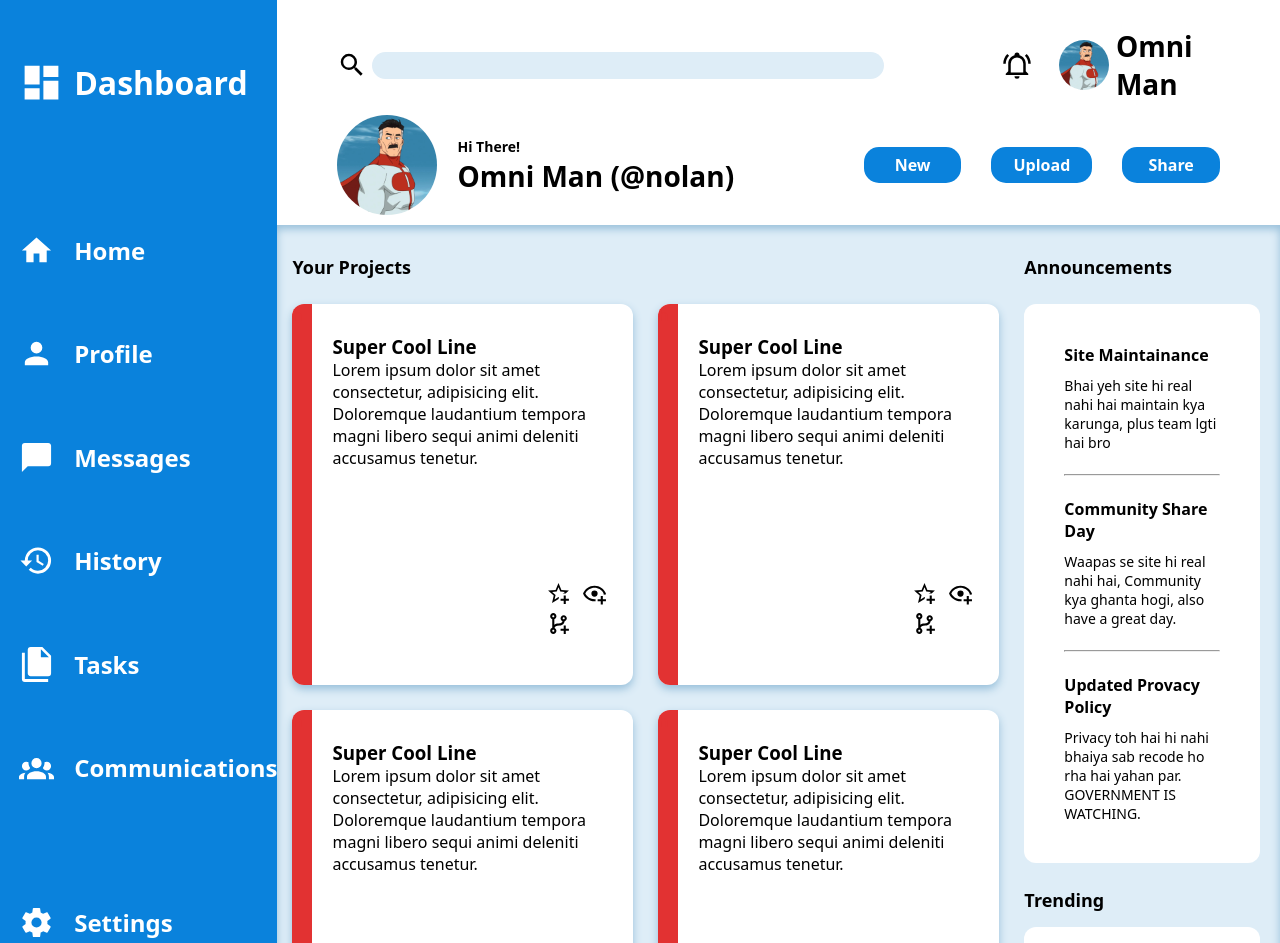
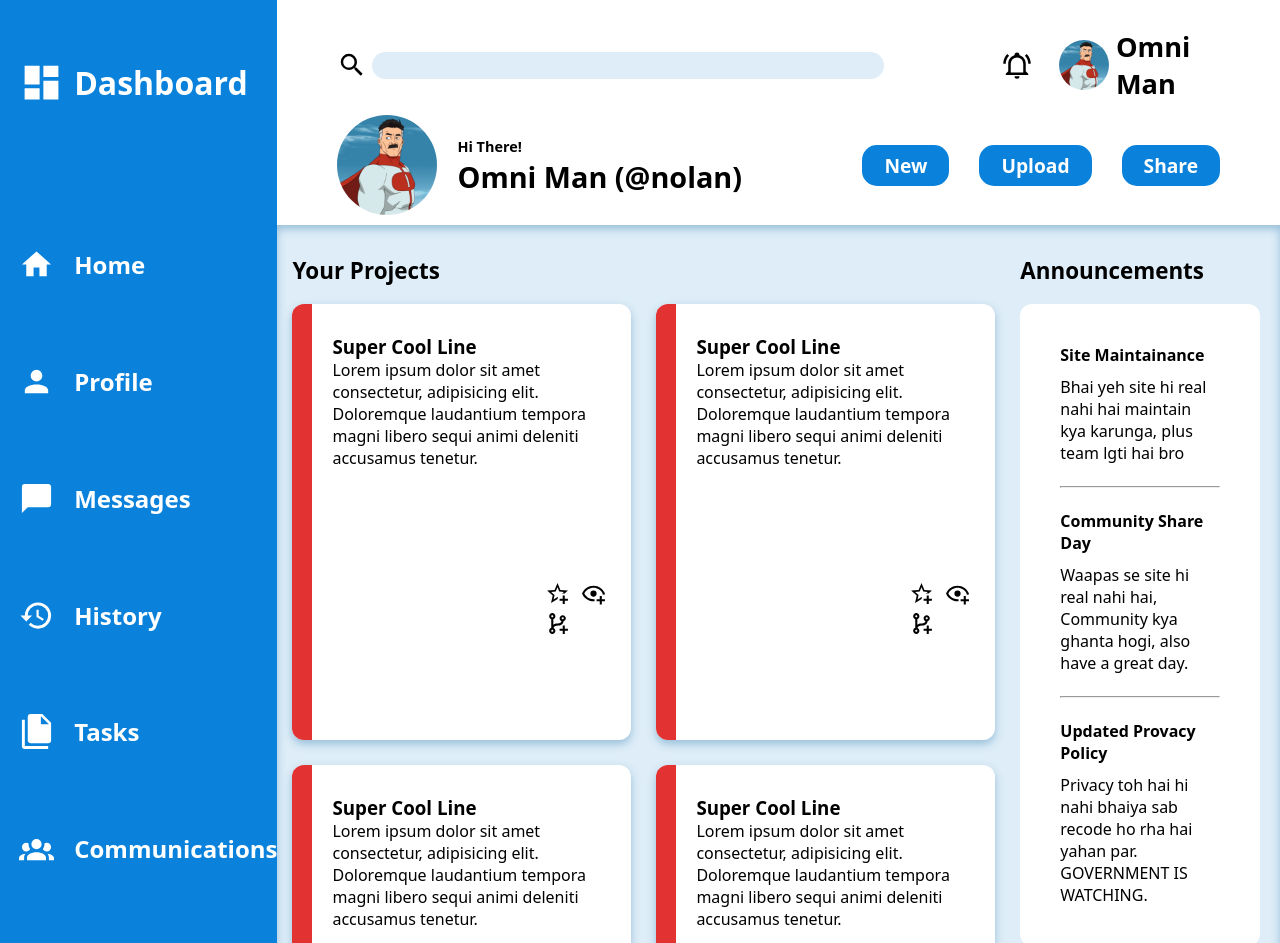
Before and after one commit to YugShrivastava/Admin-Dashboard, a plain HTML site: page index.html in a window 1280 px wide. Shown: the top 943 px of the page. Drawn offline with Linux system fonts and the light colour scheme.

Commit message:
Minor changes in font size.

```diff
--- a/style.css
+++ b/style.css
@@ -87,7 +87,7 @@ input[type] {
   width: 50px;
 }
 #omni-man-txt {
-  font-size: 28px;
+  font-size: 1.7rem;
   font-weight: bold;
 }
 #second-para {
@@ -111,11 +111,11 @@ input[type] {
   align-items: center;
 }
 #welcome-message {
-  font-size: 14px;
+  font-size: 0.9rem;
   font-weight: bold;
 }
 #user-name {
-  font-size: 28px;
+  font-size: 1.8rem;
   font-weight: bold;
 }
 #omni-man-logo {
@@ -135,7 +135,7 @@ input[type] {
   background-color: rgb(10, 130, 220);
   color: white;
   font-weight: bold;
-  font-size: 16px;
+  font-size: 1.2rem;
   border-radius: 15px;
   padding: 7px 22px;
 }
@@ -150,7 +150,7 @@ input[type] {
 }
 #para-head {
   font-weight: bold;
-  font-size: 18px;
+  font-size: 1.4rem;
 }
 .main-content > div {
   padding-top: 10px;
@@ -191,46 +191,45 @@ input[type] {
   border-radius: 12px 0px 0px 12px;
 }
 
-.right-content{
+.right-content {
   padding-top: 10px;
   display: grid;
   grid-template-rows: 1fr 1fr;
   gap: 25px;
 }
-.upper-content{
+.upper-content {
   display: grid;
   grid-template-rows: 24px 1fr;
   gap: 25px;
 }
-#upper-content{
+#upper-content {
   background-color: white;
   border-radius: 12px;
   padding: 40px;
 }
-#upper-content>h4{
+#upper-content > h4 {
   padding-bottom: 10px;
 }
-#upper-content>p{
-    font-size: 14px;
+#upper-content > p {
+  font-size: 1rem;
 }
-.lower-content{
+.lower-content {
   display: grid;
   gap: 15px;
   grid-template-rows: 24px 1fr;
 }
-#lower-content{
+#lower-content {
   background-color: white;
-    font-size: 14px;
+  font-size: 1rem;
   display: grid;
   padding: 40px;
   border-radius: 12px;
   grid-template-rows: 1fr 1fr 1fr 1fr;
 }
-#lower-txt{
+#lower-txt {
   display: grid;
   grid-template-columns: 60px 1fr;
   justify-content: center;
   align-items: center;
   font-weight: bold;
-
 }
```
Lines whose indentation alone changed are shown as unchanged.
